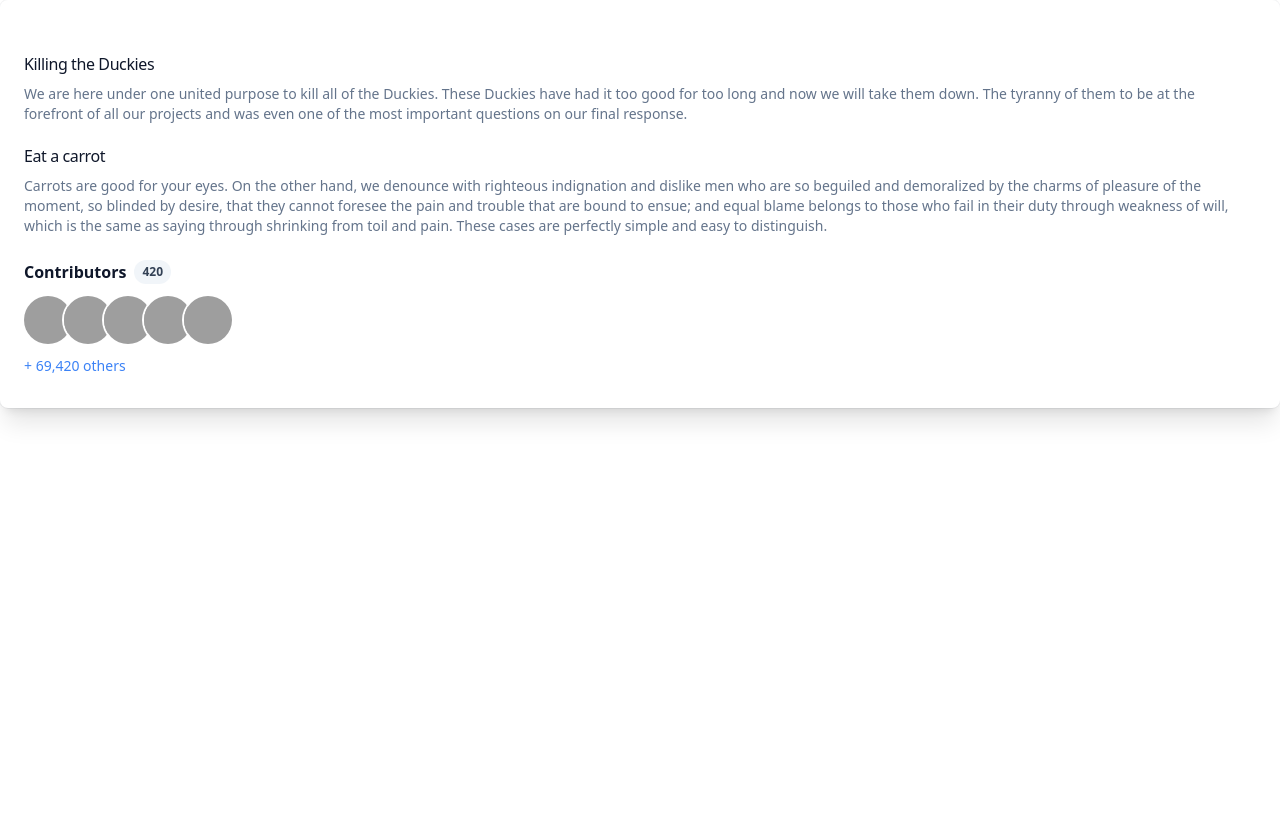
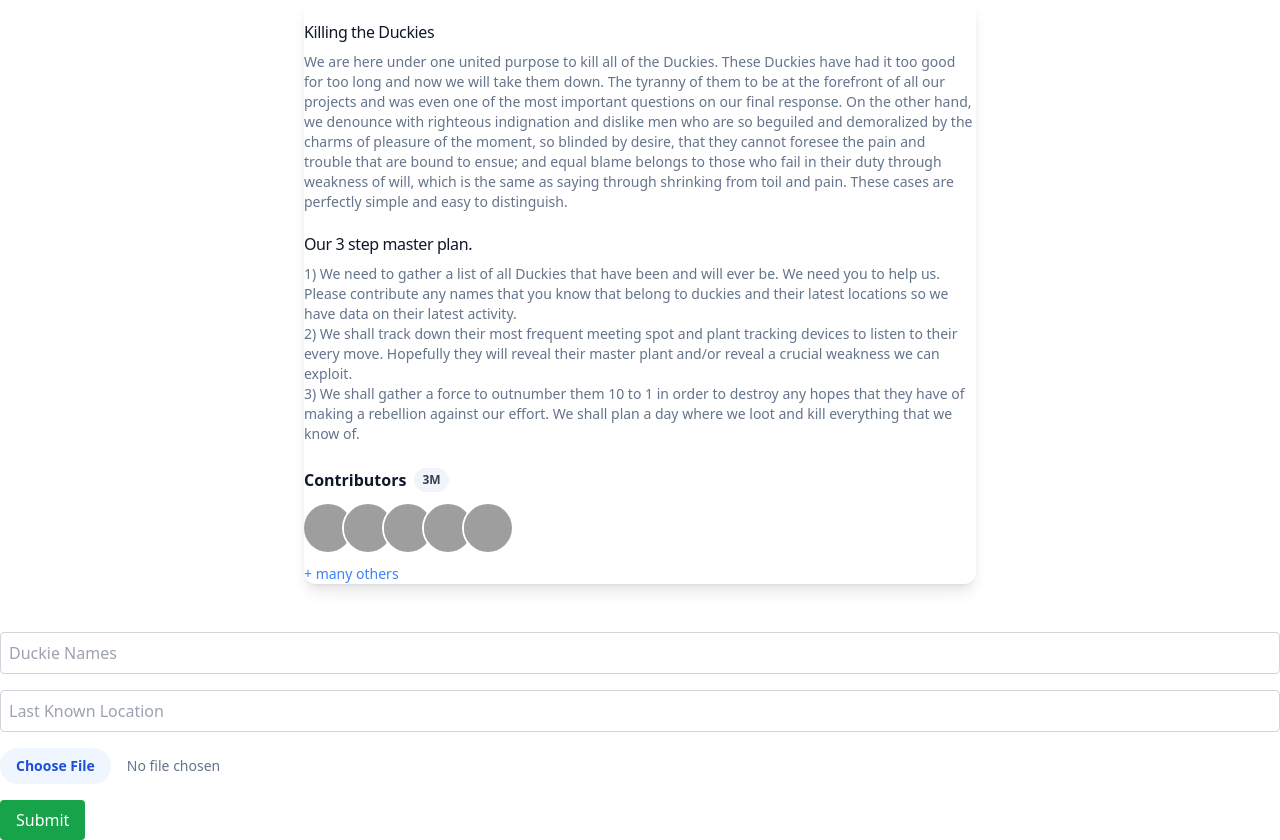
Before and after one commit to RyanThe1o8th/qzhou50, a plain HTML site: page 22_tw-fd_bun/tw/index.html in a window 1280 px wide. Before the commit the page ends 800 px from the top, so only its background shows below. Drawn offline with nearby package versions, Linux system fonts and the light colour scheme; grey boxes are pictures that could not be loaded.

Commit message:
finished the tail wind

```diff
--- a/22_tw-fd_bun/tw/index.html
+++ b/22_tw-fd_bun/tw/index.html
@@ -14,18 +14,24 @@
 
 	</head>
 	<body>
-	<div class="bg-white dark:bg-slate-800 rounded-lg px-6 py-8 ring-1 ring-slate-900/5 shadow-xl">
-			<!---
+		<div class="max-w-md mx-auto bg-white rounded-xl shadow-lg overflow-hidden md:max-w-2xl">
+
+		<!---
 			This is the category name and the description of the category.
 			---->
 			<h3 class="text-slate-900 dark:text-white mt-5 text-base font-medium tracking-tight">Killing the Duckies</h3>
 			<p class="text-slate-500 dark:text-slate-400 mt-2 text-sm">
-			We are here under one united purpose to kill all of the Duckies. These Duckies have had it too good for too long and now we will take them down. The tyranny of them to be at the forefront of all our projects and was even one of the most important questions on our final response.
+			We are here under one united purpose to kill all of the Duckies. These Duckies have had it too good for too long and now we will take them down. The tyranny of them to be at the forefront of all our projects and was even one of the most important questions on our final response. On the other hand, we denounce with righteous indignation and dislike men who are so beguiled and demoralized by the charms of pleasure of the moment, so blinded by desire, that they cannot foresee the pain and trouble that are bound to ensue; and equal blame belongs to those who fail in their duty through weakness of will, which is the same as saying through shrinking from toil and pain. These cases are perfectly simple and easy to distinguish.
 			</p>
 
-			<h3 class="text-slate-900 dark:text-white mt-5 text-base font-medium tracking-tight">Eat a carrot</h3>
+			<h3 class="text-slate-900 dark:text-white mt-5 text-base font-medium tracking-tight">Our 3 step master plan.</h3>
 			<p class="text-slate-500 dark:text-slate-400 mt-2 text-sm">
-			Carrots are good for your eyes. On the other hand, we denounce with righteous indignation and dislike men who are so beguiled and demoralized by the charms of pleasure of the moment, so blinded by desire, that they cannot foresee the pain and trouble that are bound to ensue; and equal blame belongs to those who fail in their duty through weakness of will, which is the same as saying through shrinking from toil and pain. These cases are perfectly simple and easy to distinguish.
+			1) We need to gather a list of all Duckies that have been and will ever be. We need you to help us. Please contribute any names that you know that belong to duckies and their latest locations so we have data on their latest activity.
+			<br>
+			2) We shall track down their most frequent meeting spot and plant tracking devices to listen to their every move. Hopefully they will reveal their master plant and/or reveal a crucial weakness we can exploit.
+			<br>
+			3) We shall gather a force to outnumber them 10 to 1 in order to destroy any hopes that they have of making a rebellion against our effort. We shall plan a day where we loot and kill everything that we know of.
+			<br>
 			</p>
 			<br>
 			<div>
@@ -34,19 +40,35 @@
 				---->
 				<div class="flex items-center space-x-2 text-base">
 					<h4 class="font-semibold text-slate-900">Contributors</h4>
-					<span class="rounded-full bg-slate-100 px-2 py-1 text-xs font-semibold text-slate-700">420</span>
+					<span class="rounded-full bg-slate-100 px-2 py-1 text-xs font-semibold text-slate-700">3M</span>
 				</div>
 				<div class="mt-3 flex -space-x-2 overflow-hidden">
-					<img class="inline-block h-12 w-12 rounded-full ring-2 ring-white" src="https://static.wikia.nocookie.net/among-us-wiki/images/3/31/Red.png/revision/latest?cb=20230601155504" alt=""/>
-					<img class="inline-block h-12 w-12 rounded-full ring-2 ring-white" src="https://static.wikia.nocookie.net/among-us-wiki/images/9/92/Yellow.png/revision/latest?cb=20211122215111" alt=""/>
-					<img class="inline-block h-12 w-12 rounded-full ring-2 ring-white" src="https://i.redd.it/ph2jho4o1sn51.png" alt=""/>
-					<img class="inline-block h-12 w-12 rounded-full ring-2 ring-white" src="https://preview.redd.it/iio3xm4o1sn51.png?width=440&format=png&auto=webp&s=2b9fb1b29396502998feda5c6ed2ed75919c6ad8" alt=""/>
-					<img class="inline-block h-12 w-12 rounded-full ring-2 ring-white" src="https://static.wikia.nocookie.net/among-us-wiki/images/5/5a/Pink_old_design.png/revision/latest?cb=20201013061359" alt=""/>
+				<img class="inline-block h-12 w-12 rounded-full ring-2 ring-white" src="https://www.ducksonly.com/bmz_cache/f/fe25_59871zombiedeadduckjpg.image.550x550.jpg" alt=""/>
+					<img class="inline-block h-12 w-12 rounded-full ring-2 ring-white" src="https://images.freeimages.com/images/large-previews/c97/dead-rubber-ducky-1421212.jpg" alt=""/>
+					<img class="inline-block h-12 w-12 rounded-full ring-2 ring-white" src="https://www.the-quacking-dead.com/wp-content/uploads/2013/12/Zed-The-Quacking-Dead-Zombie-Rubber-Duck-2.jpg" alt=""/>
+					<img class="inline-block h-12 w-12 rounded-full ring-2 ring-white" src="https://m.media-amazon.com/images/I/61LJhSckhhL._AC_UF1000,1000_QL80_.jpg" alt=""/>
+					<img class="inline-block h-12 w-12 rounded-full ring-2 ring-white" src="https://encrypted-tbn0.gstatic.com/images?q=tbn:ANd9GcRN60YHhqoDnVwKsohSgLBqKJwsTBgVnAMLhw&s" alt=""/>
 				</div>
 				<div class="mt-3 text-sm font-medium">
-					<a href="#" class="text-blue-500">+ 69,420 others</a>
+					<a href="#" class="text-blue-500">+ many others</a>
 				</div>
 			</div>
 		</div>
+		</div>
+		<br>
+		<br>
+		<form class="space-y-4">
+                                <input type="text" class="w-full p-2 border border-gray-300 rounded" placeholder="Duckie Names">
+                                <input type="email" class="w-full p-2 border border-gray-300 rounded" placeholder="Last Known Location">
+				 <input type="file" class="block w-full text-sm text-slate-500
+                                             file:mr-4 file:py-2 file:px-4
+                                             file:rounded-full file:border-0
+                                             file:text-sm file:font-semibold
+                                             file:bg-blue-50 file:text-blue-700
+                                             hover:file:bg-violet-100
+                                             "/>
+
+                                <button type="submit" class="px-4 py-2 bg-green-600 text-white rounded hover:bg-green-700">Submit</button>
+                        </form>
 		</body>
 </html>
```
Also changed, not shown: 2 other files.
